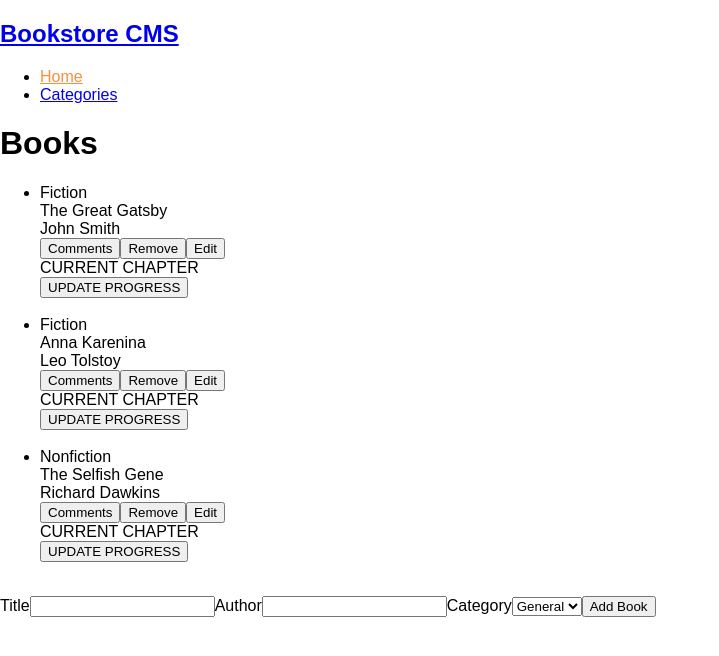
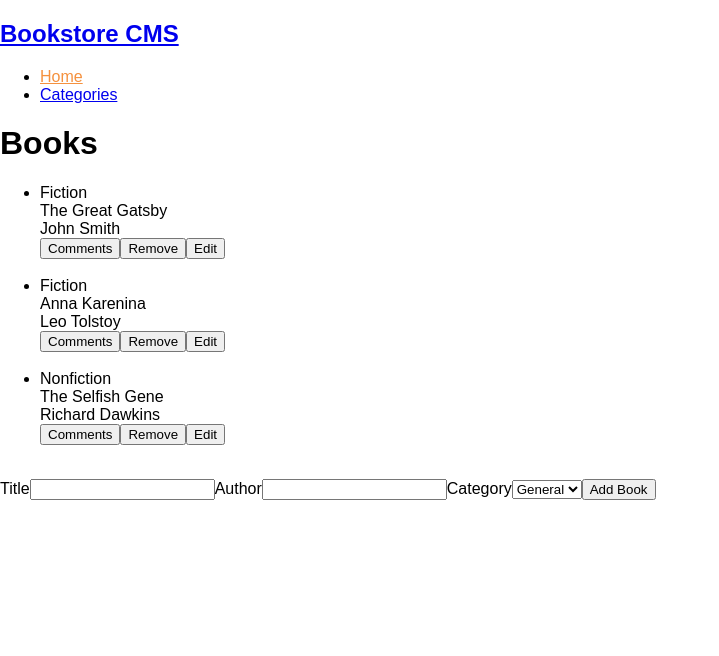
Before and after one commit to Abdelaziz-Mahdi/bookstore, a React (Create React App) app: page / in a window 1280 px wide. Shown: the top 656 px of the page, without its empty margins (0-719 px from the left). Built offline with nearby package versions, Linux system fonts and the light colour scheme.

Commit message:
Dispatch An handler that removes a book

```diff
--- a/src/components/Book.js
+++ b/src/components/Book.js
@@ -1,12 +1,16 @@
 import React from 'react';
 import PropTypes from 'prop-types';
+import { useDispatch } from 'react-redux';
+import { removeABook } from '../redux/books/booksSlice';
 
 const Book = ({
-  category, title, author, progress, chapter, id, updateBooks,
+  category, title, author, id,
 }) => {
-  const removeBook = (e) => {
-    updateBooks(e.target.parentNode.parentNode.parentNode.parentNode.id);
-  };
+  const dispatch = useDispatch();
+
+  function removeHandeler(e) {
+    dispatch(removeABook(e.target.parentNode.parentNode.parentNode.parentNode.id));
+  }
 
   return (
     <li id={id}>
@@ -17,18 +21,8 @@ const Book = ({
           <div className="book-author">{author}</div>
           <div className="book-actions">
             <button type="button">Comments</button>
-            <button type="button" onClick={removeBook}>Remove</button>
+            <button type="button" onClick={removeHandeler}>Remove</button>
             <button type="button">Edit</button>
-          </div>
-        </div>
-        <div className="book-progress">
-          <div className="book-progress-circle">
-            <div className="book-progress-circle-percentage">{progress}</div>
-          </div>
-          <div className="book-progress-status">
-            <div className="book-progress-status-current">CURRENT CHAPTER</div>
-            <div className="book-progress-status-chapter">{chapter}</div>
-            <button type="button">UPDATE PROGRESS</button>
           </div>
         </div>
       </div>
@@ -42,9 +36,6 @@ Book.propTypes = {
   title: PropTypes.string.isRequired,
   category: PropTypes.string.isRequired,
   author: PropTypes.string.isRequired,
-  progress: PropTypes.string.isRequired,
-  chapter: PropTypes.string.isRequired,
-  updateBooks: PropTypes.func.isRequired,
 };
 
 export default Book;
```
